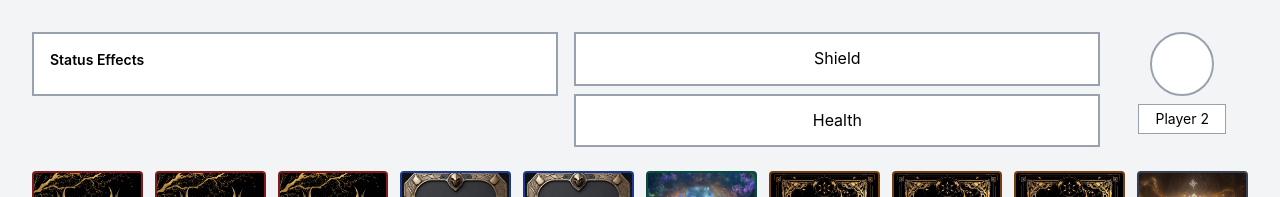
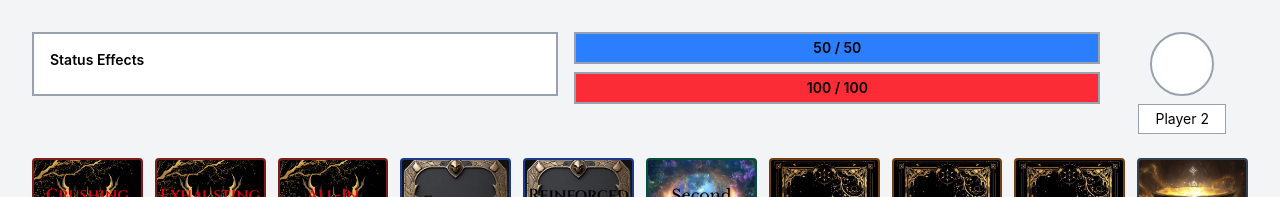
Before and after one commit to Shravan250/Duel-of-Fates, a Next.js app in the folder dueloffates/: page / in a window 1280 px wide. Shown: the top 197 px of the page. Built offline with nearby package versions, Linux system fonts and the light colour scheme; some icons are missing; a web font is replaced by a local one.

Commit message:
feat(health and shield bar):implemented a working health and shield bar  - added health and shield binders to main page  - added maxhp and maxShield  - added max value binding between engine and stores

```diff
--- a/dueloffates/app/page.tsx
+++ b/dueloffates/app/page.tsx
@@ -3,9 +3,10 @@
 import BattleArea from "@/components/BattleArea";
 import HeadUpDisplay from "@/components/HeadUpDisplay";
 import RenderCards from "@/components/RenderCards";
-import useCardsContext from "@/context/CardsContext";
 import { bindDeckEngine } from "@/game/binders/bindDeckEngine";
+import { bindHealthEngine } from "@/game/binders/bindHealthEngine";
 import { bindMatchEngine } from "@/game/binders/bindMatchEngine";
+import { bindShieldEngine } from "@/game/binders/bindShieldEngine";
 import { useGameStore } from "@/store/useGameStore";
 import { useMatchStore } from "@/store/useMatchStore";
 import { useEffect } from "react";
@@ -25,6 +26,8 @@ export default function Home() {
   useEffect(() => {
     const matchController = bindMatchEngine();
     const deckController = bindDeckEngine();
+    const HealthController = bindHealthEngine();
+    const shieldController = bindShieldEngine();
     useMatchStore.getState().bindMatchController(matchController);
     useGameStore.getState().bindDeckController(deckController);
 
--- a/dueloffates/components/HeadUpDisplay.tsx
+++ b/dueloffates/components/HeadUpDisplay.tsx
@@ -1,3 +1,5 @@
+import { useHealthStore } from "@/store/useHealthStore";
+import { useShieldStore } from "@/store/useShieldStore";
 import { Icon } from "@iconify/react";
 import clsx from "clsx";
 
@@ -7,6 +9,16 @@ interface HeadUpDisplayProps {
 }
 
 export default function HeadUpDisplay({ player, flip }: HeadUpDisplayProps) {
+  const shield = useShieldStore((s) =>
+    flip ? s.playerShield : s.opponentShield
+  );
+  const maxShield = useShieldStore((s) => s.maxShield);
+  const shieldPercent = (shield / maxShield) * 100;
+
+  const hp = useHealthStore((s) => (flip ? s.playerHp : s.opponentHp));
+  const maxHp = useHealthStore((s) => s.maxHp);
+  const hpPercent = (hp / maxHp) * 100;
+
   return (
     <>
       {/* Top Section - Player 2 */}
@@ -28,11 +40,35 @@ export default function HeadUpDisplay({ player, flip }: HeadUpDisplayProps) {
 
         {/* Health/Shield Bars */}
         <div className="space-y-2 order-2">
-          <div className="border-2 border-gray-400 bg-white p-3 text-center">
-            Shield
+          <div className="border-2 border-gray-400 bg-gray-200 h-8 relative overflow-hidden">
+            <div
+              className="absolute top-0 h-full bg-blue-500 transition-all duration-300"
+              style={
+                flip
+                  ? { left: 0, width: `${shieldPercent}%` }
+                  : { right: 0, width: `${shieldPercent}%` }
+              }
+            />
+
+            {/* Centered HP Text */}
+            <div className="absolute inset-0 flex items-center justify-center font-semibold text-sm text-black pointer-events-none">
+              {shield} / {maxShield}
+            </div>
           </div>
-          <div className="border-2 border-gray-400 bg-white p-3 text-center">
-            Health
+          <div className="border-2 border-gray-400 bg-gray-200 h-8 relative overflow-hidden">
+            <div
+              className="absolute top-0 h-full bg-red-500 transition-all duration-300"
+              style={
+                flip
+                  ? { left: 0, width: `${hpPercent}%` }
+                  : { right: 0, width: `${hpPercent}%` }
+              }
+            />
+
+            {/* Centered HP Text */}
+            <div className="absolute inset-0 flex items-center justify-center font-semibold text-sm text-black pointer-events-none">
+              {hp} / {maxHp}
+            </div>
           </div>
         </div>
 
--- a/dueloffates/game/engine/health/HealthEngine.ts
+++ b/dueloffates/game/engine/health/HealthEngine.ts
@@ -3,12 +3,14 @@ import { GameEngine } from "../base/GameEngine";
 export class HealthEngine extends GameEngine {
   private playerHp: number;
   private opponentHp: number;
+  private maxHp: number;
 
   // initialise Health engine
   constructor(hp: number) {
     super();
     this.playerHp = hp;
     this.opponentHp = hp;
+    this.maxHp = hp;
   }
 
   // ? reduce health based on damage taken
@@ -21,18 +23,24 @@ export class HealthEngine extends GameEngine {
 
   // ? regen health based on amount
   heal(amount: number, target: "player" | "opponent") {
-    if (target === "player") this.playerHp = this.playerHp + amount;
-    else this.opponentHp = this.opponentHp + amount;
+    if (target === "player")
+      this.playerHp = Math.min(this.playerHp + amount, this.maxHp);
+    else this.opponentHp = Math.min(this.opponentHp + amount, this.maxHp);
     this.notify();
   }
 
   reset(hp: number) {
     this.playerHp = hp;
     this.opponentHp = hp;
+    this.maxHp = hp;
     this.notify();
   }
 
   getHp() {
-    return { player: this.playerHp, opponent: this.opponentHp };
+    return {
+      player: this.playerHp,
+      opponent: this.opponentHp,
+      max: this.maxHp,
+    };
   }
 }
--- a/dueloffates/game/engine/match/MatchEngine.ts
+++ b/dueloffates/game/engine/match/MatchEngine.ts
@@ -37,8 +37,8 @@ export class MatchEngine extends GameEngine {
 
     // Initializing all Engiens
     this.deckEngine.InitilizeDeck();
-    this.healthEngine.reset(5);
-    this.shieldEngine.reset(0);
+    this.healthEngine.reset(100);
+    this.shieldEngine.reset(50);
 
     this.notify();
 
--- a/dueloffates/game/engine/shield/ShieldEngine.ts
+++ b/dueloffates/game/engine/shield/ShieldEngine.ts
@@ -3,12 +3,14 @@ import { GameEngine } from "../base/GameEngine";
 export class ShieldEngine extends GameEngine {
   private playerShield: number;
   private opponentShield: number;
+  private maxShield: number;
 
   // initialize shield engine
   constructor(shield: number) {
     super();
     this.playerShield = shield;
     this.opponentShield = shield;
+    this.maxShield = shield;
   }
 
   // ? reduce shield based on damage taken
@@ -27,18 +29,28 @@ export class ShieldEngine extends GameEngine {
 
   // ? regen shield based on amount
   gainShield(amount: number, target: "player" | "opponent") {
-    if (target === "player") this.playerShield = this.playerShield + amount;
-    else this.opponentShield = this.opponentShield + amount;
+    if (target === "player")
+      this.playerShield = Math.min(this.playerShield + amount, this.maxShield);
+    else
+      this.opponentShield = Math.min(
+        this.opponentShield + amount,
+        this.maxShield
+      );
     this.notify();
   }
 
   reset(shield: number) {
     this.playerShield = shield;
     this.opponentShield = shield;
+    this.maxShield = shield;
     this.notify();
   }
 
   getShield() {
-    return { player: this.playerShield, opponent: this.opponentShield };
+    return {
+      player: this.playerShield,
+      opponent: this.opponentShield,
+      max: this.maxShield,
+    };
   }
 }
--- a/dueloffates/store/useHealthStore.ts
+++ b/dueloffates/store/useHealthStore.ts
@@ -4,11 +4,14 @@ import { getterResponse } from "./useShieldStore";
 interface PlayerHPState {
   playerHp: number;
   opponentHp: number;
+  maxHp: number;
   setHp: (res: getterResponse) => void;
 }
 
 export const useHealthStore = create<PlayerHPState>((set) => ({
   playerHp: 100,
   opponentHp: 100,
-  setHp: (res) => set({ playerHp: res.player, opponentHp: res.opponent }),
+  maxHp: 100,
+  setHp: (res) =>
+    set({ playerHp: res.player, opponentHp: res.opponent, maxHp: res.max }),
 }));
--- a/dueloffates/store/useShieldStore.ts
+++ b/dueloffates/store/useShieldStore.ts
@@ -1,16 +1,22 @@
 import { create } from "zustand";
 
-export type getterResponse = { player: number; opponent: number };
+export type getterResponse = { player: number; opponent: number; max: number };
 
 interface PlayerShieldState {
   playerShield: number;
   opponentShield: number;
+  maxShield: number;
   setShield: (res: getterResponse) => void;
 }
 
 export const useShieldStore = create<PlayerShieldState>((set) => ({
   playerShield: 50,
   opponentShield: 50,
+  maxShield: 50,
   setShield: (res) =>
-    set({ playerShield: res.player, opponentShield: res.opponent }),
+    set({
+      playerShield: res.player,
+      opponentShield: res.opponent,
+      maxShield: res.max,
+    }),
 }));
```
